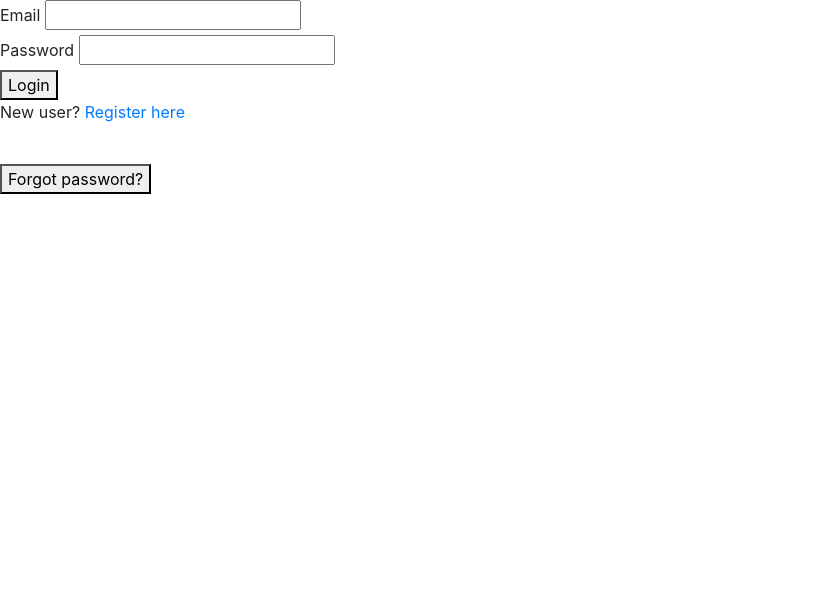
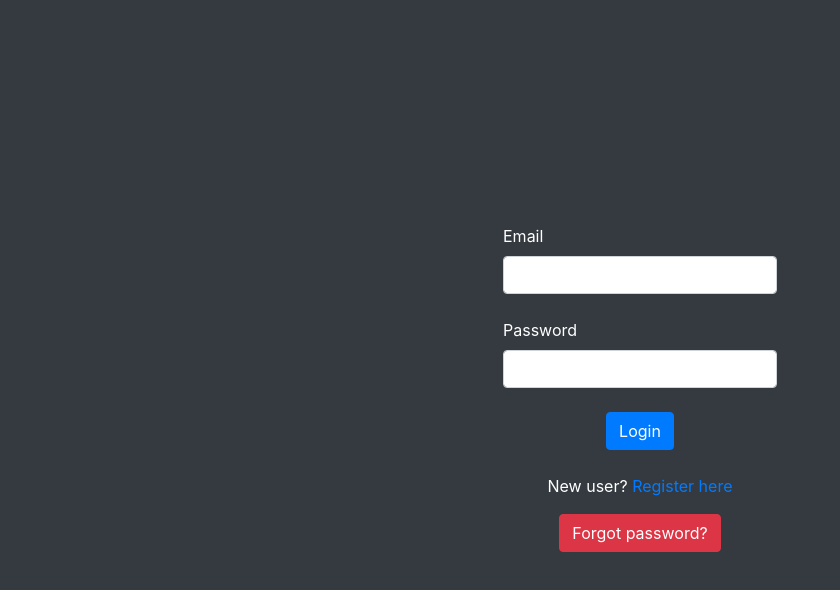
Before and after one commit to vikas-OP/url-shortener-frontend, a plain HTML site: page index.html in a window 1280 px wide. Shown: the whole page, without its empty margins (0-840 px from the left). Drawn offline with nearby package versions, Linux system fonts and the light colour scheme.

Commit message:
UI changes

```diff
--- a/index.html
+++ b/index.html
@@ -13,20 +13,31 @@
     />
   </head>
   <body>
+    <div class="container-fluid bg-dark text-white">
+      <div
+        class="container d-flex flex-column align-items-center justify-content-center"
+        style="height: 100vh"
+      >
+        <div id="info"></div>
         <form id="loginForm">
           <label for="email">Email</label>
-      <input type="email" id="email" require />
+          <input type="email" id="email" class="form-control" required />
           <br />
           <label for="password">Password</label>
-      <input type="password" id="password" required />
+          <input type="password" id="password" class="form-control" required />
           <br />
-      <button type="submit">Login</button>
+          <div class="d-flex justify-content-center">
+            <button type="submit" class="btn btn-primary">Login</button>
+          </div>
         </form>
+        <br />
         <p>New user? <a href="./register.html">Register here</a></p>
+        <button type="button" id="forgotPassword" class="btn btn-danger">
+          Forgot password?
+        </button>
         <br />
-    <button type="button" id="forgotPassword">Forgot password?</button>
-    <br />
-    <div id="info"></div>
+      </div>
+    </div>
     <script>
       document
         .getElementById("forgotPassword")
@@ -59,6 +70,9 @@
           location.href = "./mainpage.html";
         } else {
           document.getElementById("info").innerText = response.message;
+          document
+            .getElementById("info")
+            .setAttribute("class", "p-2 text-danger bg-white mb-2 rounded");
         }
       }
     </script>
--- a/resetPassword.html
+++ b/resetPassword.html
@@ -4,15 +4,30 @@
     <meta charset="UTF-8" />
     <meta name="viewport" content="width=device-width, initial-scale=1.0" />
     <title>Document</title>
+    <link
+      rel="stylesheet"
+      href="https://stackpath.bootstrapcdn.com/bootstrap/4.5.2/css/bootstrap.min.css"
+      integrity="sha384-JcKb8q3iqJ61gNV9KGb8thSsNjpSL0n8PARn9HuZOnIxN0hoP+VmmDGMN5t9UJ0Z"
+      crossorigin="anonymous"
+    />
   </head>
   <body>
-    <form id="resetPassword">
-      <label for="password">New password</label>
-      <input type="password" id="password" />
-      <br />
-      <button type="submit">Submit</button>
-    </form>
-    <div id="info"></div>
+    <div class="container-fluid bg-dark text-white">
+      <div
+        class="container d-flex flex-column justify-content-center align-items-center"
+        style="height: 100vh"
+      >
+        <div id="info"></div>
+        <form id="resetPassword">
+          <label for="password">New password</label>
+          <input type="password" id="password" class="form-control" />
+          <br />
+          <div class="d-flex justify-content-center">
+            <button type="submit" class="btn btn-danger">Submit</button>
+          </div>
+        </form>
+      </div>
+    </div>
     <script>
       document
         .getElementById("resetPassword")
@@ -45,6 +60,9 @@
         } else {
           document.getElementById("info").innerText = response.message;
         }
+        document
+          .getElementById("info")
+          .setAttribute("class", "p-2 text-danger bg-white mb-2 rounded");
       }
     </script>
   </body>
```
Also changed, not shown: forgotPassword.html (+19 -6 lines). Lines whose indentation alone changed are shown as unchanged.
